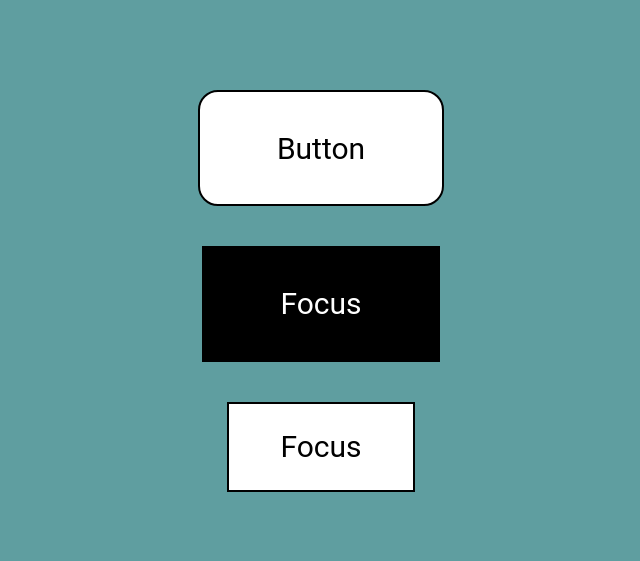
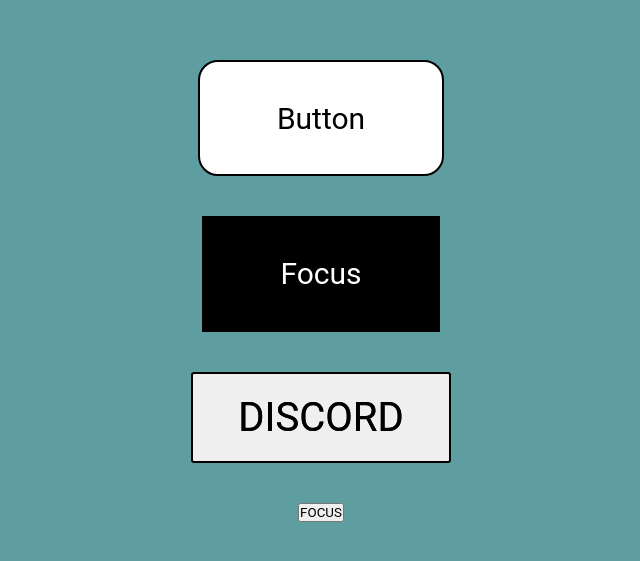
Before and after one commit to bibilg/animation_button, a website: page index.html in a window 1280 px wide. Shown: the part 109-670 px from the top of the page, without its empty margins (319-959 px from the left). Drawn offline with Linux system fonts and the light colour scheme.

Commit message:
Add 3rd button

```diff
--- a/index.html
+++ b/index.html
@@ -13,7 +13,16 @@
 
     <button class="button2">Focus</button>
 
-    <button class="button3">Focus</button>
+    <button class="btn-marquee">
+        <span class="base-txt">DISCORD</span>
+        <div class="marquee" aria-hidden="true">
+            <span>DISCORD</span>
+            <span>DISCORD</span>
+            <span>DISCORD</span>
+        </div>
+    </button>
+
+    <button class="focus-anim">FOCUS</button>
 
 </body>
 </html>
--- a/scss/main.scss
+++ b/scss/main.scss
@@ -19,6 +19,8 @@
     margin: 20px ;
 }
 
+/* 1st anim */
+
 .button1{
     font-size: 30px;
     padding: 3% 6%;
@@ -28,6 +30,7 @@
     z-index: 1; // Pour mettre au dessus du ::after pour voir le texte
     overflow: hidden; // Sinon on voit le ::after apparaître
     background-color: white;
+    cursor: pointer;
     &:hover{
         color: white;
         &::after{ // AU survol le ::after prendra ces propriétés
@@ -37,17 +40,19 @@
     &::after{
         content: ""; // OBLIGATOIRE
         position: absolute; // Par rapport à .button
-        top:-1px;
-        bottom: -1px;
-        left: -1px;
-        right: -1px;
+        top: 0px;
+        bottom: 0px;
+        left: 0px;
+        right: 0px;
         background-color: black;
         z-index: -1;
         transform: translateY(-100%); // Par défaut il est décalé et comme overflow hidden on le voit pas !
-        transition: transform 250ms ease-in-out; // Transition sur le transform translate
+        transition: transform 0.2s ease-in-out; // Transition sur le transform translate
 
     }
 }
+
+/* 2nd anim */
 
 .button2{
     font-size: 30px;
@@ -58,9 +63,10 @@
     overflow: hidden; // Sinon on voit le ::after apparaître
     background-color: white;
     color: white;
+    cursor: pointer;
     &:hover{
         &::after{ // AU survol le ::after prendra ces propriétés
-            transform: scale(0.9);
+            transform: scaleY(0.9) scaleX(0.95);
         }
     }
     &::after{
@@ -76,16 +82,57 @@
     }
 }
 
-.button3{
-    font-size: 30px;
-    padding: 2% 4%;
-    border: 2px solid black;
-    position: relative; // Obligatoire sinon le ::after se fera sur le parent donc ici body
-    z-index: 1; // Pour mettre au dessus du ::after pour voir le texte
-    overflow: hidden; // Sinon on voit le ::after apparaître
-    background-color: white;
-    color: black;
+/* 3rd anim*/
+
+.btn-marquee{
+    font-family: sans-serif;
+    padding: 20px 45px;
+    font-size: 40px;
+    border-radius: 3px;
+    position: relative;
+    overflow: hidden;
+    cursor: pointer;
+    border: 2px solid #000;
+
     &:hover{
+        .base-txt{
+            opacity: 0;
+        }
+        .marquee{
+            animation: infiniteSpin 1s linear infinite;
+
+            span{
+                font-style: italic;
+            }
+        }
 
     }
 }
+
+.marquee{
+    position: absolute;
+    z-index: 10;
+    white-space: nowrap;
+    width: 100%;
+    height: 100%;
+    top: 0;
+    left: 0;
+    display: flex;
+
+    span{
+        display: flex;
+        justify-content: center;
+        align-items: center;
+        flex-shrink: 0;
+        width: 100%;
+        height: 100%;
+    }
+}
+
+@keyframes infiniteSpin{
+    100%{
+        transform: translateX(-100%);
+    }
+}
+
+/* 4st anim */
```
Also changed, not shown: public/css/style.css, 1 other file.
